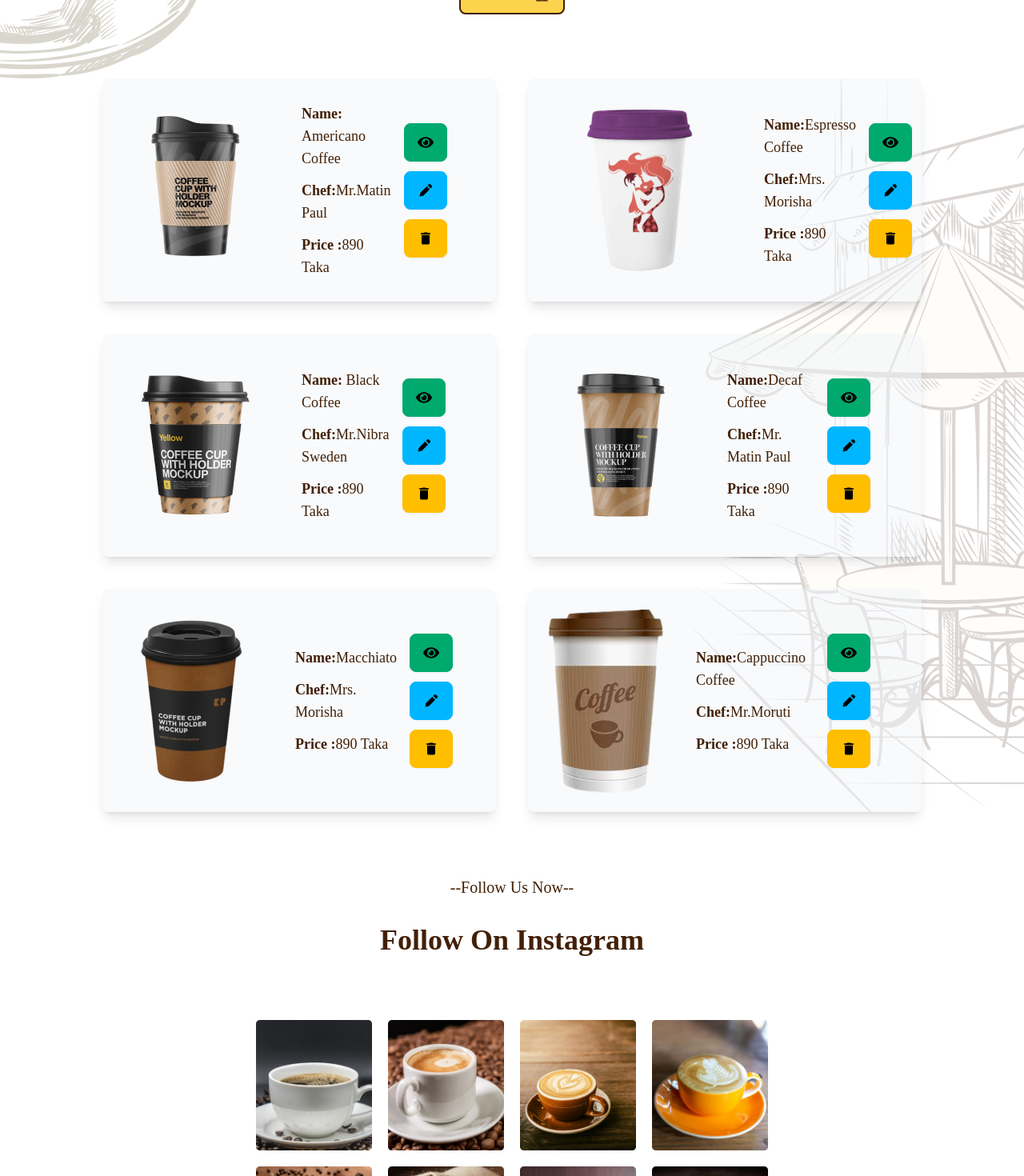
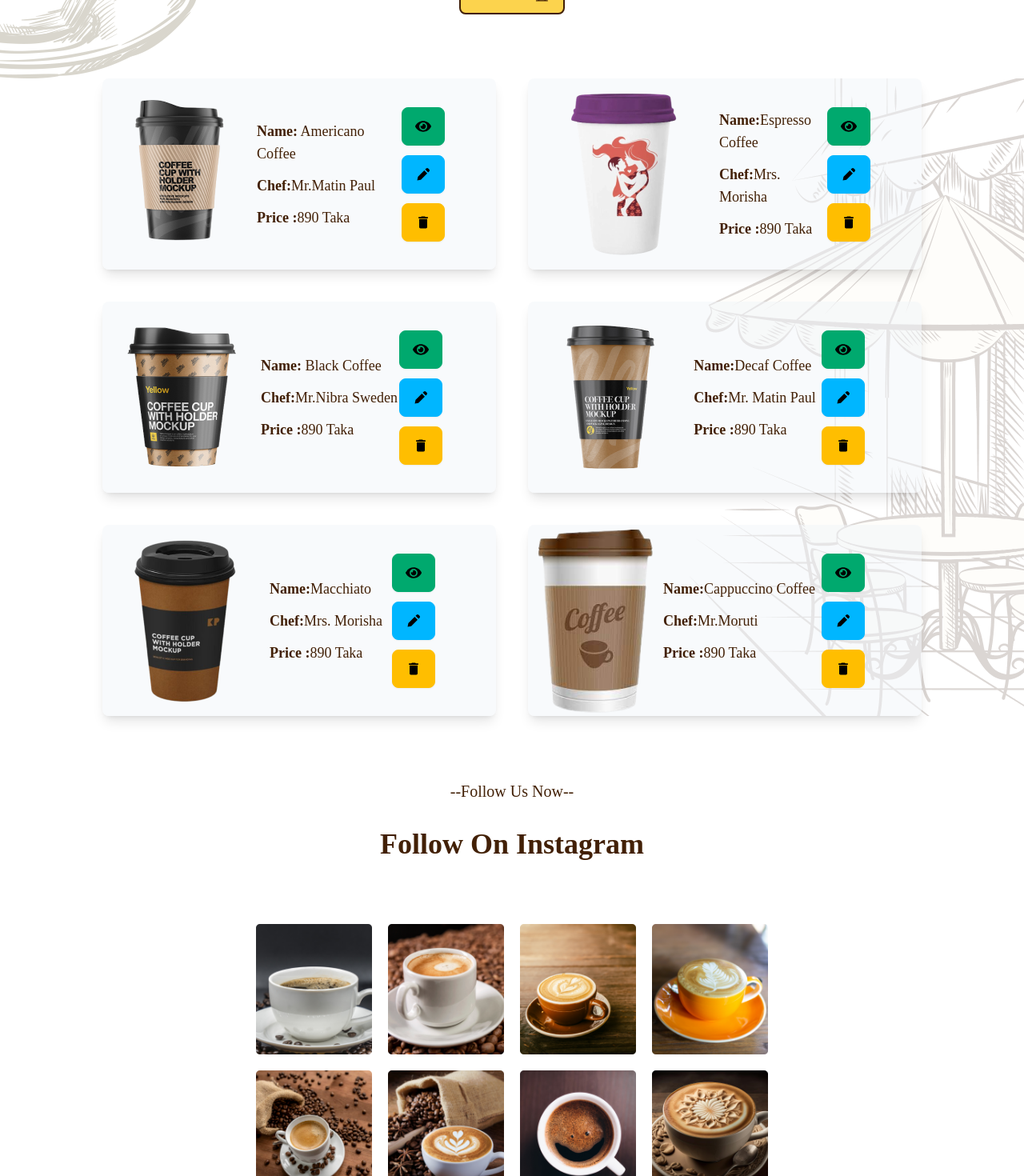
Before and after one commit to Salman-Faiz/Espresso-Emporium-CRUD-client, a React (Vite) app: page / in a window 1280 px wide. Shown: the part 1420-2890 px from the top of the page at 80% size. Built offline with nearby package versions, Linux system fonts and the light colour scheme; a web font is replaced by a local one.

Commit message:
responsive code correction

```diff
--- a/src/Pages/Home/FollowInsta.jsx
+++ b/src/Pages/Home/FollowInsta.jsx
@@ -7,14 +7,14 @@ const FollowInsta = () => {
             <h1 className="text-4xl font-bold">Follow On Instagram</h1>
             </div>
             <div className="grid grid-cols-2 mx-5 md:grid-cols-4  md:mx-80 gap-5">
-                <img src="/public/images/cups/Rectangle 9.png" alt="" />
-                <img src="/public/images/cups/Rectangle 10.png" alt="" />
-                <img src="/public/images/cups/Rectangle 11.png" alt="" />
-                <img src="/public/images/cups/Rectangle 12.png" alt="" />
-                <img src="/public/images/cups/Rectangle 13.png" alt="" />
-                <img src="/public/images/cups/Rectangle 14.png" alt="" />
-                <img src="/public/images/cups/Rectangle 15.png" alt="" />
-                <img src="/public/images/cups/Rectangle 16.png" alt="" />
+                <div><img src="/public/images/cups/Rectangle 9.png" alt="" /></div>
+                <div> <img src="/public/images/cups/Rectangle 10.png" alt="" /></div>
+                <div> <img src="/public/images/cups/Rectangle 11.png" alt="" /></div>
+                <div><img src="/public/images/cups/Rectangle 12.png" alt="" /></div>
+                <div><img src="/public/images/cups/Rectangle 13.png" alt="" /></div>
+                <div><img src="/public/images/cups/Rectangle 14.png" alt="" /></div>
+                <div><img src="/public/images/cups/Rectangle 15.png" alt="" /></div>
+                <div> <img src="/public/images/cups/Rectangle 16.png" alt="" /></div>
             </div>
         </div>
     );
--- a/src/Pages/Home/PopularProducts.jsx
+++ b/src/Pages/Home/PopularProducts.jsx
@@ -15,11 +15,11 @@ const PopularProducts = () => {
         </div>
 
 
-     <div className="grid md:grid-cols-2 gap-10 px-32 bg-PopularBg2 bg-no-repeat bg-right bg-opacity-100">
+     <div className="grid md:grid-cols-2 gap-10 md:px-32 bg-PopularBg2 bg-no-repeat bg-right bg-opacity-100">
 
-     <div className="flex items-center bg-slate-100 rounded-lg bg-opacity-50 shadow-lg gap-4">
-        <img className="p-5" src="/public/images/1.png" alt="" />
-        <div className="text-lg space-y-3 flex-grow">
+     <div className="flex items-center bg-slate-100 rounded-lg bg-opacity-50 shadow-lg justify-evenly">
+        <img className="" src="/public/images/1.png" alt="" />
+        <div className="text-lg space-y-3  ">
         <h2><span className="font-bold">Name:</span> Americano Coffee</h2>
         <h2><span className="font-bold">Chef:</span>Mr.Matin Paul</h2>
         <h3> <span className="font-bold">Price :</span>890 Taka</h3>
@@ -30,9 +30,9 @@ const PopularProducts = () => {
             <h1><button className="btn btn-warning text-xl"><MdDelete></MdDelete></button></h1>
         </div>
       </div>
-     <div className="flex items-center bg-slate-100 rounded-lg bg-opacity-50 shadow-lg gap-4">
-        <img className="p-5" src="/public/images/2.png" alt="" />
-        <div className="text-lg space-y-3 flex-grow">
+     <div className="flex items-center bg-slate-100 rounded-lg bg-opacity-50 shadow-lg justify-evenly">
+        <img className="" src="/public/images/2.png" alt="" />
+        <div className="text-lg space-y-3 ">
         <h2><span className="font-bold">Name:</span>Espresso Coffee </h2>
         <h2><span className="font-bold">Chef:</span>Mrs. Morisha</h2>
         <h3> <span className="font-bold">Price :</span>890 Taka</h3>
@@ -43,9 +43,9 @@ const PopularProducts = () => {
             <h1><button className="btn btn-warning text-xl"><MdDelete></MdDelete></button></h1>
         </div>
       </div>
-     <div className="flex items-center bg-slate-100 rounded-lg bg-opacity-50 shadow-lg gap-4">
-        <img className="p-5" src="/public/images/3.png" alt="" />
-        <div className="text-lg space-y-3 flex-grow">
+     <div className="flex items-center bg-slate-100 rounded-lg bg-opacity-50 shadow-lg justify-evenly">
+        <img className="" src="/public/images/3.png" alt="" />
+        <div className="text-lg space-y-3 ">
         <h2><span className="font-bold">Name:</span> Black Coffee</h2>
 
         <h2><span className="font-bold">Chef:</span>Mr.Nibra Sweden</h2>
@@ -59,9 +59,9 @@ const PopularProducts = () => {
             <h1><button className="btn btn-warning text-xl"><MdDelete></MdDelete></button></h1>
         </div>
       </div>
-     <div className="flex items-center bg-slate-100 rounded-lg bg-opacity-50 shadow-lg gap-4">
-        <img className="p-5" src="/public/images/4.png" alt="" />
-        <div className="text-lg space-y-3 flex-grow">
+     <div className="flex items-center bg-slate-100 rounded-lg bg-opacity-50 shadow-lg justify-evenly ">
+        <img className="" src="/public/images/4.png" alt="" />
+        <div className="text-lg space-y-3 ">
         <h2><span className="font-bold">Name:</span>Decaf Coffee</h2>
 
         <h2><span className="font-bold">Chef:</span>Mr. Matin Paul</h2>
@@ -74,9 +74,9 @@ const PopularProducts = () => {
             <h1><button className="btn btn-warning text-xl"><MdDelete></MdDelete></button></h1>
         </div>
       </div>
-     <div className="flex items-center bg-slate-100 rounded-lg bg-opacity-50 shadow-lg gap-4">
-        <img className="p-5" src="/public/images/5.png" alt="" />
-        <div className="text-lg space-y-3 flex-grow">
+     <div className="flex items-center bg-slate-100 rounded-lg bg-opacity-50 shadow-lg justify-evenly">
+        <img className="" src="/public/images/5.png" alt="" />
+        <div className="text-lg space-y-3 ">
         <h2><span className="font-bold">Name:</span>Macchiato</h2>
 
         <h2><span className="font-bold">Chef:</span>Mrs. Morisha</h2>
@@ -88,15 +88,15 @@ const PopularProducts = () => {
             <h1><button className="btn btn-warning text-xl"><MdDelete></MdDelete></button></h1>
         </div>
       </div>
-     <div className="flex items-center bg-slate-100 rounded-lg bg-opacity-50 shadow-lg gap-4">
-        <img className="p-5" src="/public/images/6.png" alt="" />
-        <div className="text-lg space-y-3 flex-grow">
+     <div className="flex items-center bg-slate-100 rounded-lg bg-opacity-50 shadow-lg justify-evenly ">
+        <img className="" src="/public/images/6.png" alt="" />
+        <div className="text-lg space-y-3 ">
         <h2><span className="font-bold">Name:</span>Cappuccino Coffee</h2>
 
         <h2><span className="font-bold">Chef:</span>Mr.Moruti</h2>
         <h3> <span className="font-bold">Price :</span>890 Taka</h3>
         </div>
-        <div className="space-y-3 pr-16">
+        <div className="space-y-3 pr-16  ">
             <h1><button className="btn btn-success text-xl"><FaEye ></FaEye></button></h1>
             <h1><button className="btn btn-info text-xl"><BiSolidPencil></BiSolidPencil></button> </h1>
             <h1><button className="btn btn-warning text-xl"><MdDelete></MdDelete></button></h1>
```
